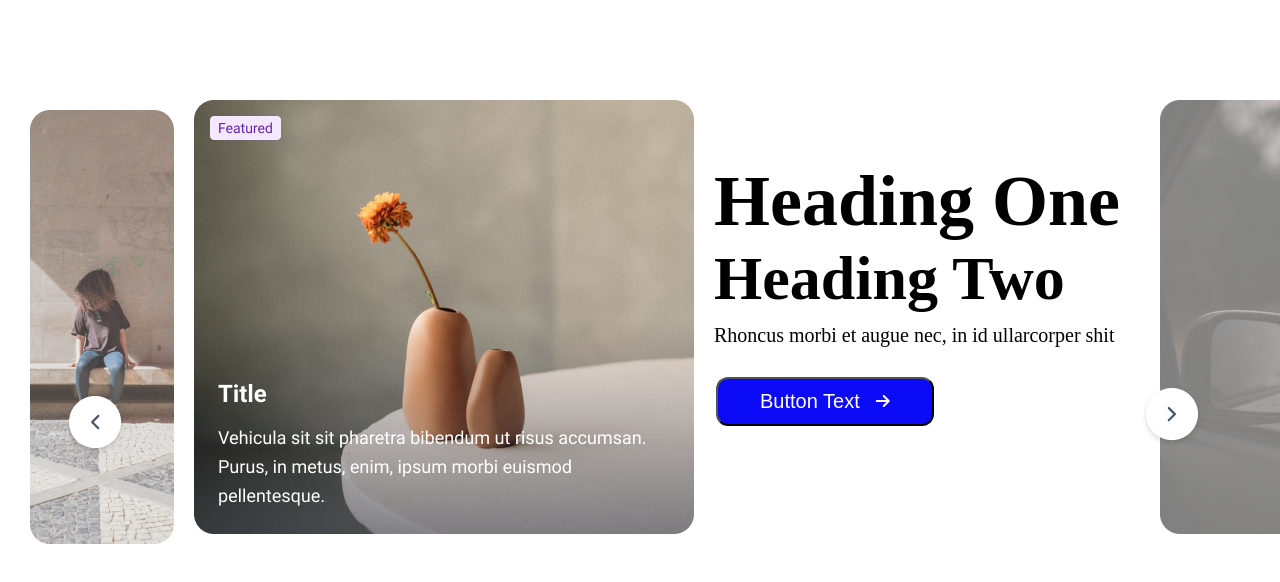
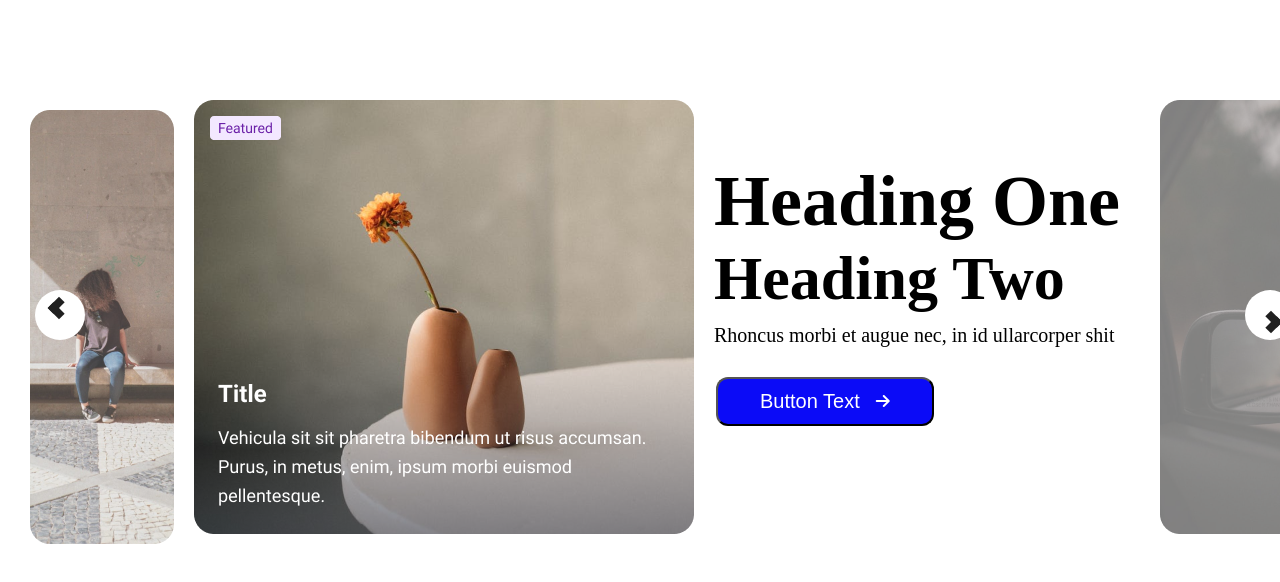
Before and after one commit to Abiola65/Section-4, a plain HTML site: page index.html in a window 1280 px wide. Shown: the top 582 px of the page. Drawn offline with Linux system fonts and the light colour scheme.

Commit message:
new changes

```diff
--- a/index.html
+++ b/index.html
@@ -34,8 +34,16 @@
 
         <div class="pic-2">
             <img src="images/pic-2.png">
-            <img class="btn-1" src="images/Button (1).png">
-            <img class="btn-2" src="images/Button (2).png">
+        </div>
+        <div class="container">
+            <div class="arrow-left">
+            <div>
+                <div class="arr left"><div></div></div>
+            </div>
+            <div>
+                <div class="arr right"><div></div></div>
+                </div>
+            </div>
         </div>
     </div>
 </body>
--- a/style.css
+++ b/style.css
@@ -79,3 +79,45 @@
     right: 6%;
     top: 48%;
 }
+
+.arr {
+    background: white;
+    height: 100px;
+    width: 100px;
+    border-radius: 50%;
+    margin: 15px;
+    transition: 0.4s ease;
+    margin-top: 230px;
+}
+.arr :hover{
+    box-shadow: 0px 0px 20px 20px rgb(241, 237, 237);
+}
+.arr div   {
+    position: absolute;
+    height: 8px;
+    width: 8px;
+    border-top: 8px solid #202020;
+    border-left: 8px solid #202020;
+    transform: rotate(45deg);
+    right: 10px;
+    align-items: center;
+    bottom: 18px;
+
+}
+.right {
+    transform: rotate(90deg);
+    position: absolute;
+    left: 1230px;
+    width: 50px;
+    height: 50px;
+
+
+}
+
+.left {
+    transform: rotate(-90deg);
+    position: absolute;
+    left:20px;
+    width: 50px;
+    height: 50px;
+}
```
